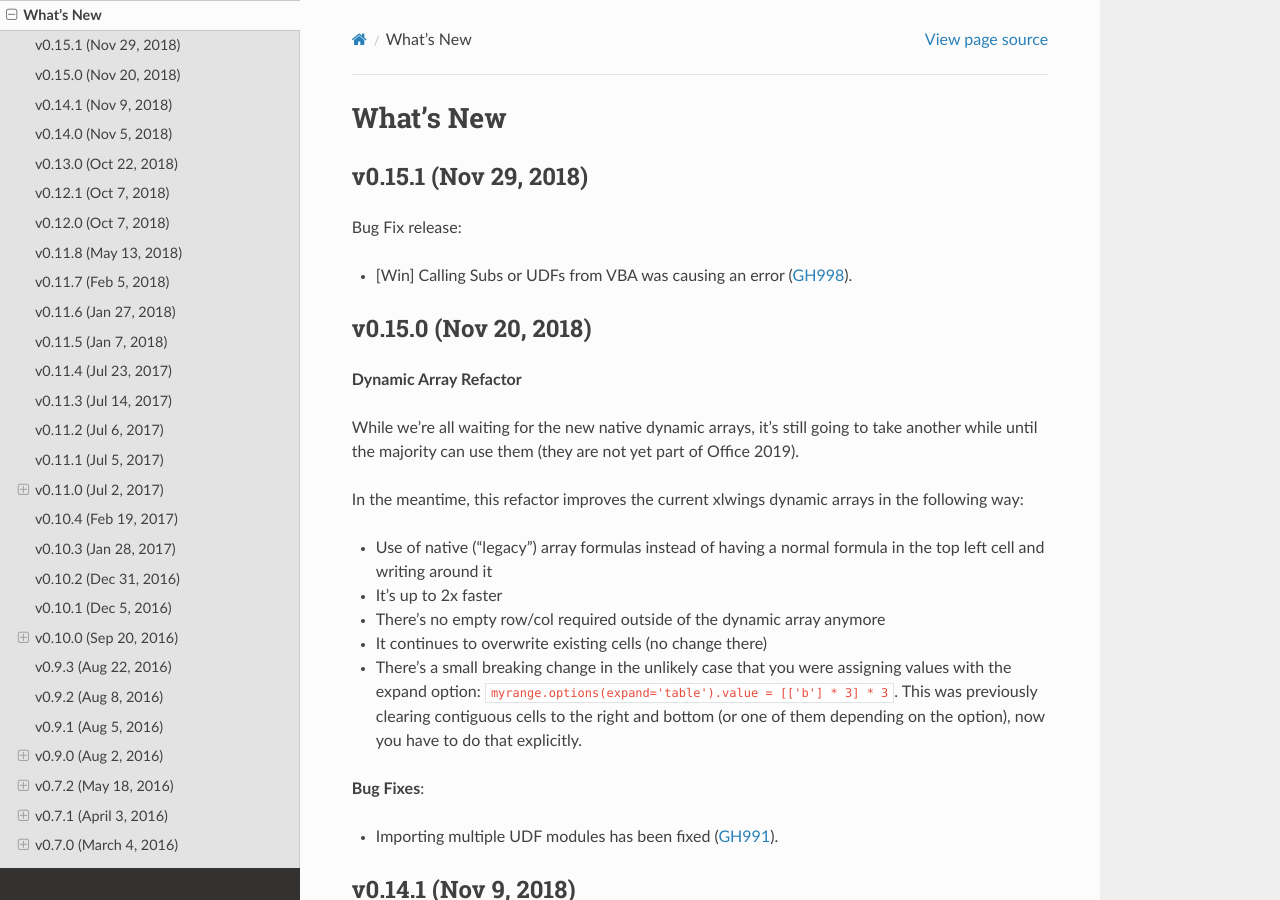
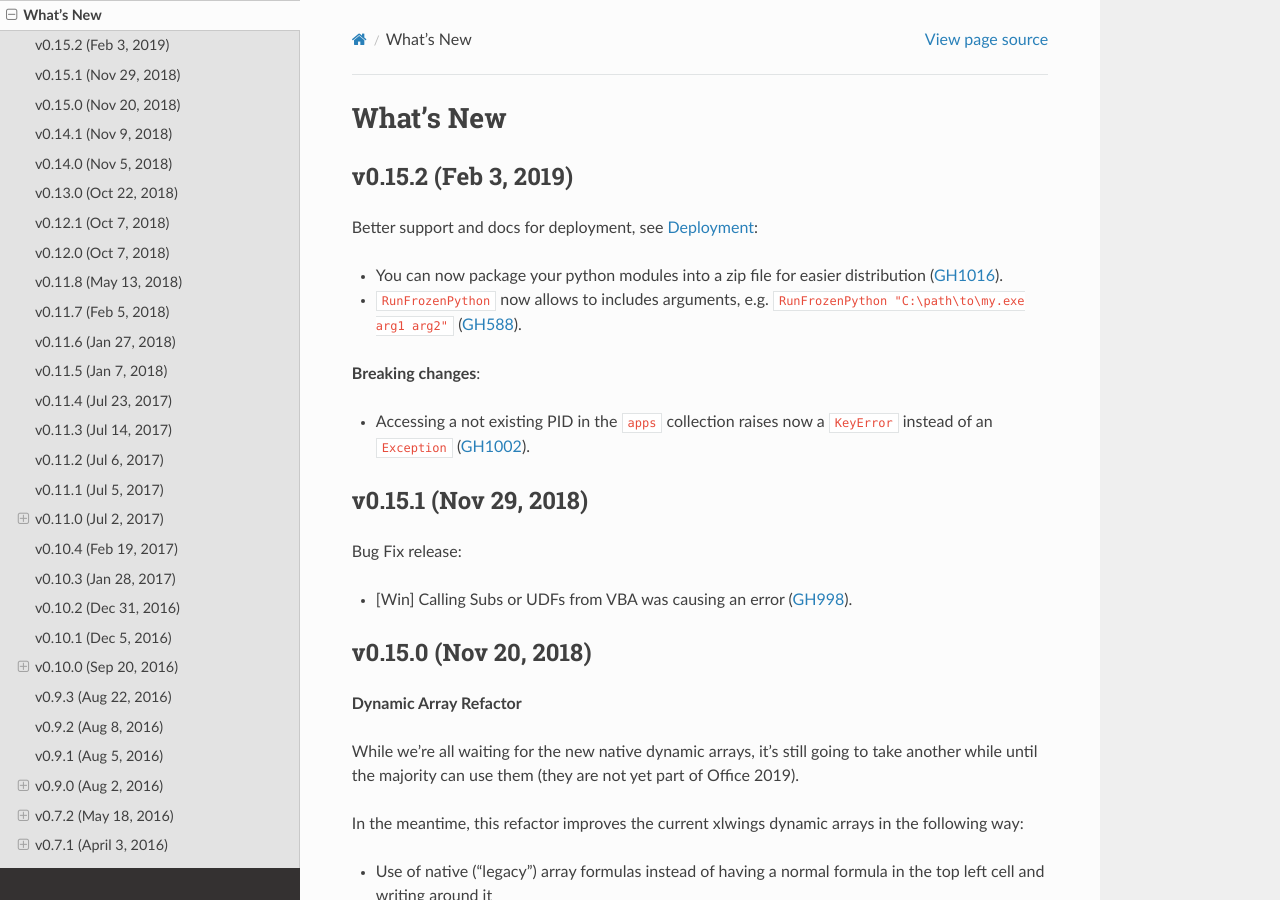
Before and after one commit to xlwings/xlwings, a Sphinx documentation site: the page built from docs/whatsnew.rst, in a window 1280 px wide and 900 px high. Built offline with Sphinx 7.4.7 and the Read the Docs theme 2.0.0, drawn with Linux system fonts in a browser that asks for light colours.

Commit message:
Docs 0.15.2 (#1030)
* added deployment/whatsnew docs

```diff
--- a/docs/index.rst
+++ b/docs/index.rst
@@ -36,8 +36,9 @@
     command_line
     missing_features
     other_office_apps
+    deployment
+    extensions
     r_and_julia
-    extensions
     troubleshooting
     rest_api
     api
--- a/docs/index_latex.rst
+++ b/docs/index_latex.rst
@@ -20,8 +20,9 @@
     command_line
     missing_features
     other_office_apps
+    deployment
+    extensions
     r_and_julia
-    extensions
     troubleshooting
     rest_api
     api
--- a/docs/whatsnew.rst
+++ b/docs/whatsnew.rst
@@ -1,5 +1,17 @@
 What's New
 ==========
+
+v0.15.2 (Feb 3, 2019)
+---------------------
+
+Better support and docs for deployment, see :ref:`deployment`:
+
+* You can now package your python modules into a zip file for easier distribution (:issue:`1016`).
+* ``RunFrozenPython`` now allows to includes arguments, e.g. ``RunFrozenPython "C:\path\to\my.exe arg1 arg2"`` (:issue:`588`).
+
+**Breaking changes**:
+
+* Accessing a not existing PID in the ``apps`` collection raises now a ``KeyError`` instead of an ``Exception`` (:issue:`1002`).
 
 v0.15.1 (Nov 29, 2018)
 ----------------------
```
Also changed, not shown: docs/deployment.rst (added, +43 -0 lines).
